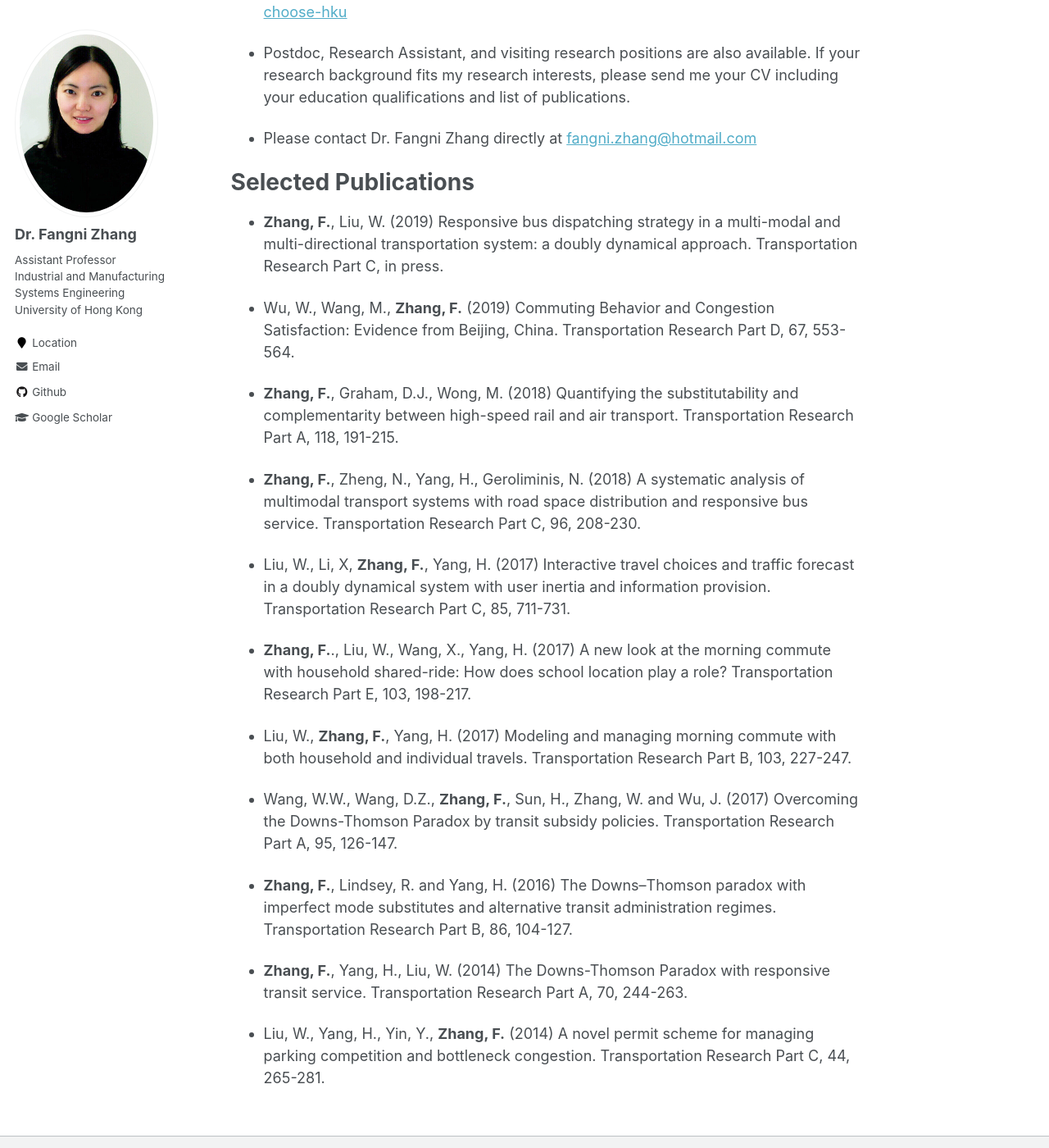
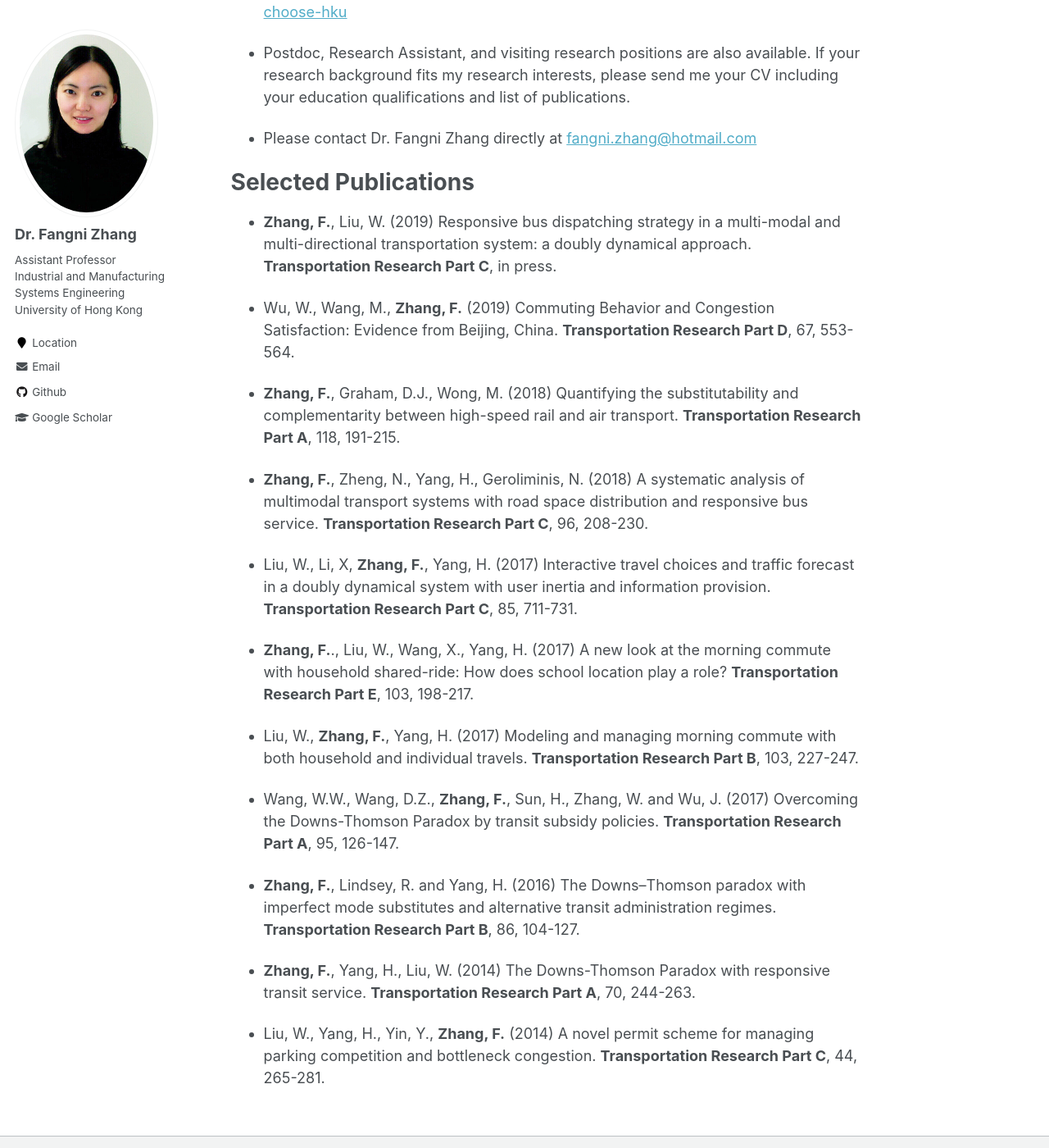
Before and after one commit to fangnizhang/fangnizhang.github.io, a Jekyll site: the page built from _pages/about.md, in a window 1280 px wide and 1400 px high, scrolled down 1201 px. Shown: the whole window at 82% size. Built offline with Jekyll 4.4.1, drawn with Linux system fonts in a browser that asks for light colours.

```diff
--- a/_pages/about.md
+++ b/_pages/about.md
@@ -31,24 +31,24 @@ To learn more about the HKU Ph.D. programme, visit [https://www.gradsch.hku.hk/g
 
 Selected Publications
 ======
-- **Zhang, F.**, Liu, W. (2019) Responsive bus dispatching strategy in a multi-modal and multi-directional transportation system: a doubly dynamical approach. Transportation Research Part C, in press.
+- **Zhang, F.**, Liu, W. (2019) Responsive bus dispatching strategy in a multi-modal and multi-directional transportation system: a doubly dynamical approach. **Transportation Research Part C**, in press.
 
-- Wu, W., Wang, M., **Zhang, F.** (2019) Commuting Behavior and Congestion Satisfaction: Evidence from Beijing, China. Transportation Research Part D, 67, 553-564.
+- Wu, W., Wang, M., **Zhang, F.** (2019) Commuting Behavior and Congestion Satisfaction: Evidence from Beijing, China. **Transportation Research Part D**, 67, 553-564.
 
-- **Zhang, F.**, Graham, D.J., Wong, M. (2018) Quantifying the substitutability and complementarity between high-speed rail and air transport. Transportation Research Part A, 118, 191-215.
+- **Zhang, F.**, Graham, D.J., Wong, M. (2018) Quantifying the substitutability and complementarity between high-speed rail and air transport. **Transportation Research Part A**, 118, 191-215.
 
-- **Zhang, F.**, Zheng, N., Yang, H., Geroliminis, N. (2018) A systematic analysis of multimodal transport systems with road space distribution and responsive bus service. Transportation Research Part C, 96, 208-230.
+- **Zhang, F.**, Zheng, N., Yang, H., Geroliminis, N. (2018) A systematic analysis of multimodal transport systems with road space distribution and responsive bus service. **Transportation Research Part C**, 96, 208-230.
 
-- Liu, W., Li, X, **Zhang, F.**, Yang, H. (2017) Interactive travel choices and traffic forecast in a doubly dynamical system with user inertia and information provision. Transportation Research Part C, 85, 711-731.
+- Liu, W., Li, X, **Zhang, F.**, Yang, H. (2017) Interactive travel choices and traffic forecast in a doubly dynamical system with user inertia and information provision. **Transportation Research Part C**, 85, 711-731.
 
-- **Zhang, F.**., Liu, W., Wang, X., Yang, H. (2017) A new look at the morning commute with household shared-ride: How does school location play a role? Transportation Research Part E, 103, 198-217.
+- **Zhang, F.**., Liu, W., Wang, X., Yang, H. (2017) A new look at the morning commute with household shared-ride: How does school location play a role? **Transportation Research Part E**, 103, 198-217.
 
-- Liu, W., **Zhang, F.**, Yang, H. (2017) Modeling and managing morning commute with both household and individual travels. Transportation Research Part B, 103, 227-247.
+- Liu, W., **Zhang, F.**, Yang, H. (2017) Modeling and managing morning commute with both household and individual travels. **Transportation Research Part B**, 103, 227-247.
 
-- Wang, W.W., Wang, D.Z., **Zhang, F.**, Sun, H., Zhang, W. and Wu, J. (2017) Overcoming the Downs-Thomson Paradox by transit subsidy policies. Transportation Research Part A, 95, 126-147.
+- Wang, W.W., Wang, D.Z., **Zhang, F.**, Sun, H., Zhang, W. and Wu, J. (2017) Overcoming the Downs-Thomson Paradox by transit subsidy policies. **Transportation Research Part A**, 95, 126-147.
 
-- **Zhang, F.**, Lindsey, R. and Yang, H. (2016) The Downs–Thomson paradox with imperfect mode substitutes and alternative transit administration regimes. Transportation Research Part B, 86, 104-127.
+- **Zhang, F.**, Lindsey, R. and Yang, H. (2016) The Downs–Thomson paradox with imperfect mode substitutes and alternative transit administration regimes. **Transportation Research Part B**, 86, 104-127.
 
-- **Zhang, F.**, Yang, H., Liu, W. (2014) The Downs-Thomson Paradox with responsive transit service. Transportation Research Part A, 70, 244-263.
+- **Zhang, F.**, Yang, H., Liu, W. (2014) The Downs-Thomson Paradox with responsive transit service. **Transportation Research Part A**, 70, 244-263.
 
-- Liu, W., Yang, H., Yin, Y., **Zhang, F.** (2014) A novel permit scheme for managing parking competition and bottleneck congestion. Transportation Research Part C, 44, 265-281.
+- Liu, W., Yang, H., Yin, Y., **Zhang, F.** (2014) A novel permit scheme for managing parking competition and bottleneck congestion. **Transportation Research Part C**, 44, 265-281.
```
